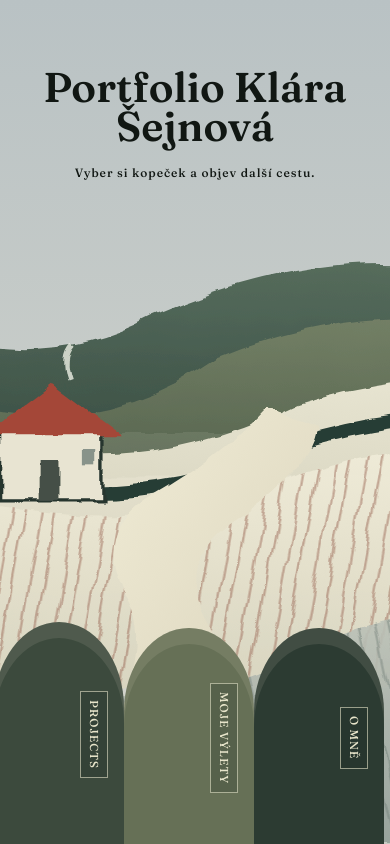
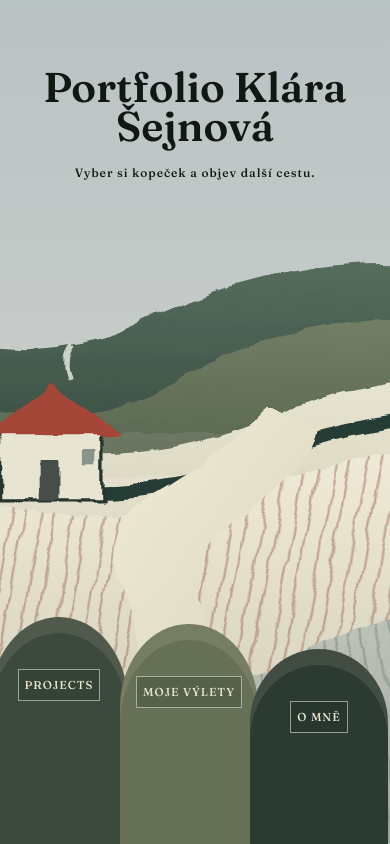
Before and after one commit to KlaraSejnova/React_projects, a React (Create React App) app in the folder portfolio/: page / in a window 390 px wide. Built offline with nearby package versions, Linux system fonts and the light colour scheme; no server answers.

Commit message:
responsive

```diff
--- a/portfolio/src/App.css
+++ b/portfolio/src/App.css
@@ -494,16 +494,28 @@
     padding-inline: 12px;
   }
   .landscape-navigation {
+    flex-direction: row;
+    align-items: flex-end;
     width: calc(100% + 24px);
     margin-left: -12px;
     gap: 0;
     padding: 70px 0 0;
   }
   .landscape-hill {
-    min-height: 220px;
+    width: auto;
+    min-height: 0;
     margin-inline: -1%;
     padding-inline: 3px;
-    writing-mode: vertical-rl;
+    writing-mode: horizontal-tb;
+  }
+  .hill-projects {
+    min-height: 175px;
+  }
+  .hill-trips {
+    min-height: 220px;
+  }
+  .hill-contact {
+    min-height: 195px;
   }
   .landscape-hill span {
     padding: 8px 6px;
```
